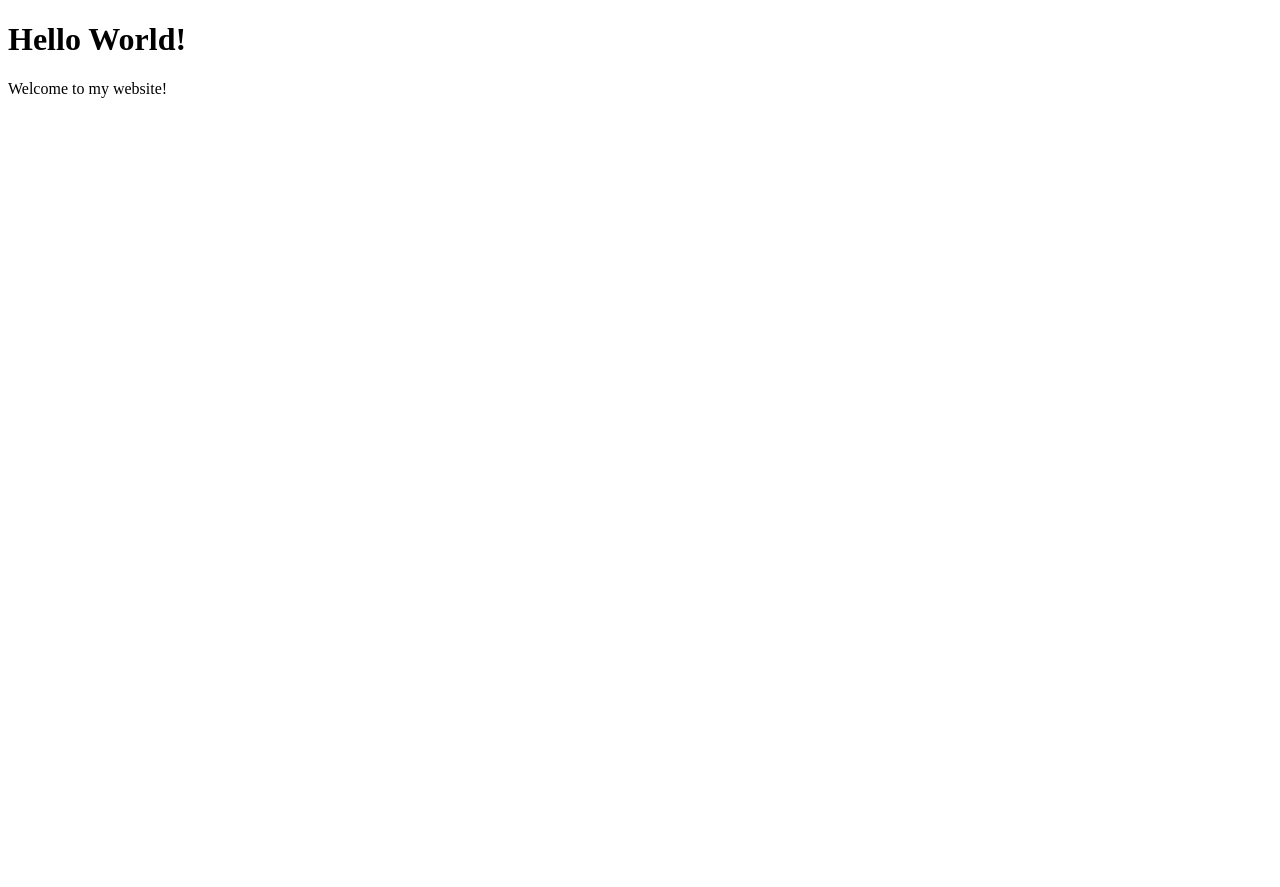
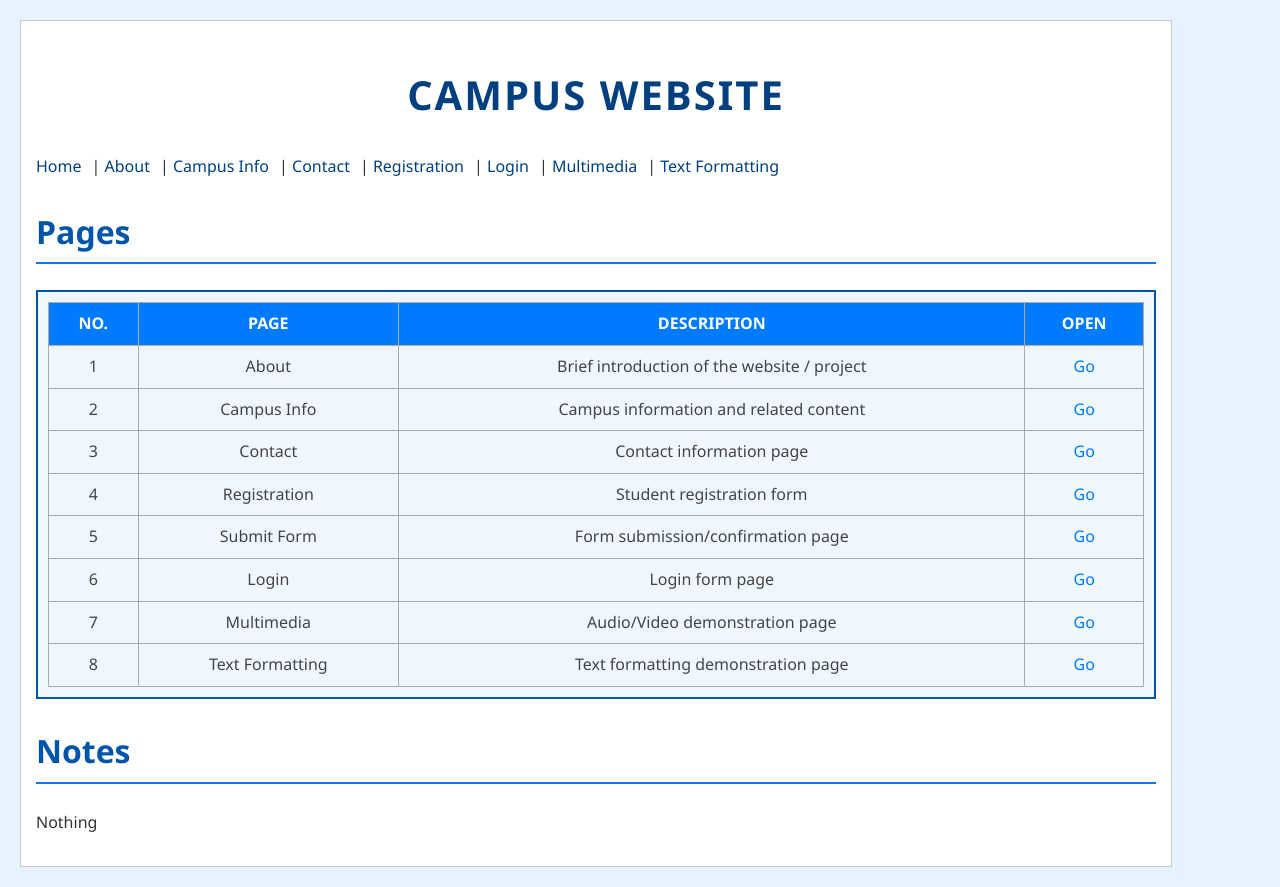
Before and after one commit to huabingyang/huabingyang.github.io, a plain HTML site: page index.html in a window 1280 px wide. Before the commit the page ends 800 px from the top, so only its background shows below. Drawn offline with Linux system fonts and the light colour scheme.

Commit message:
index.html improved

```diff
--- a/index.html
+++ b/index.html
@@ -1,12 +1,95 @@
 <!DOCTYPE html>
 <html lang="en">
 <head>
-    <meta charset="UTF-8">
-    <title>My First Web Page</title>
-    <!-- This is a comment inside the head -->
+    <meta charset="UTF-8" />
+    <meta name="viewport" content="width=device-width, initial-scale=1" />
+    <title>Campus Website - Home</title>
+    <link rel="stylesheet" href="css/styles.css" />
 </head>
+
 <body>
-<h1>Hello World!</h1>
-<p>Welcome to my website!</p>
+<div class="container">
+    <h1>Campus Website</h1>
+
+    <nav aria-label="Primary navigation">
+        <a href="index.html">Home</a>|
+        <a href="pages/about.html">About</a>|
+        <a href="pages/campus-info.html">Campus Info</a>|
+        <a href="pages/contact.html">Contact</a>|
+        <a href="pages/registration.html">Registration</a>|
+        <a href="pages/login.html">Login</a>|
+        <a href="pages/multimedia.html">Multimedia</a>|
+        <a href="pages/text-formatting.html">Text Formatting</a>
+    </nav>
+
+    <h2>Pages</h2>
+    <div class="table-container">
+        <table>
+            <thead>
+            <tr>
+                <th>No.</th>
+                <th>Page</th>
+                <th>Description</th>
+                <th>Open</th>
+            </tr>
+            </thead>
+            <tbody>
+            <tr>
+                <td>1</td>
+                <td>About</td>
+                <td>Brief introduction of the website / project</td>
+                <td><a href="pages/about.html">Go</a></td>
+            </tr>
+            <tr>
+                <td>2</td>
+                <td>Campus Info</td>
+                <td>Campus information and related content</td>
+                <td><a href="pages/campus-info.html">Go</a></td>
+            </tr>
+            <tr>
+                <td>3</td>
+                <td>Contact</td>
+                <td>Contact information page</td>
+                <td><a href="pages/contact.html">Go</a></td>
+            </tr>
+            <tr>
+                <td>4</td>
+                <td>Registration</td>
+                <td>Student registration form</td>
+                <td><a href="pages/registration.html">Go</a></td>
+            </tr>
+            <tr>
+                <td>5</td>
+                <td>Submit Form</td>
+                <td>Form submission/confirmation page</td>
+                <td><a href="pages/submit-form.html">Go</a></td>
+            </tr>
+            <tr>
+                <td>6</td>
+                <td>Login</td>
+                <td>Login form page</td>
+                <td><a href="pages/login.html">Go</a></td>
+            </tr>
+            <tr>
+                <td>7</td>
+                <td>Multimedia</td>
+                <td>Audio/Video demonstration page</td>
+                <td><a href="pages/multimedia.html">Go</a></td>
+            </tr>
+            <tr>
+                <td>8</td>
+                <td>Text Formatting</td>
+                <td>Text formatting demonstration page</td>
+                <td><a href="pages/text-formatting.html">Go</a></td>
+            </tr>
+            </tbody>
+        </table>
+    </div>
+
+    <h2>Notes</h2>
+    <p>
+        Nothing
+    </p>
+</div>
 </body>
 </html>
```
